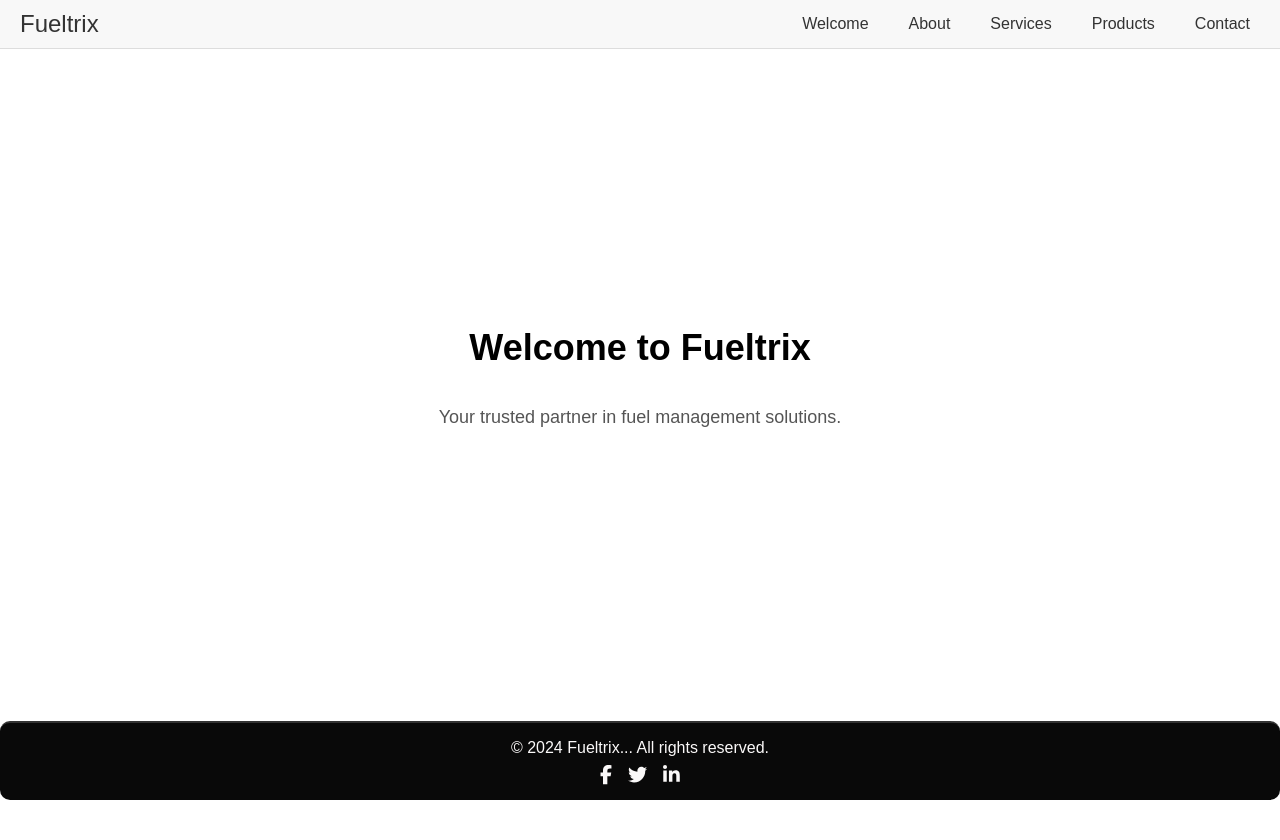
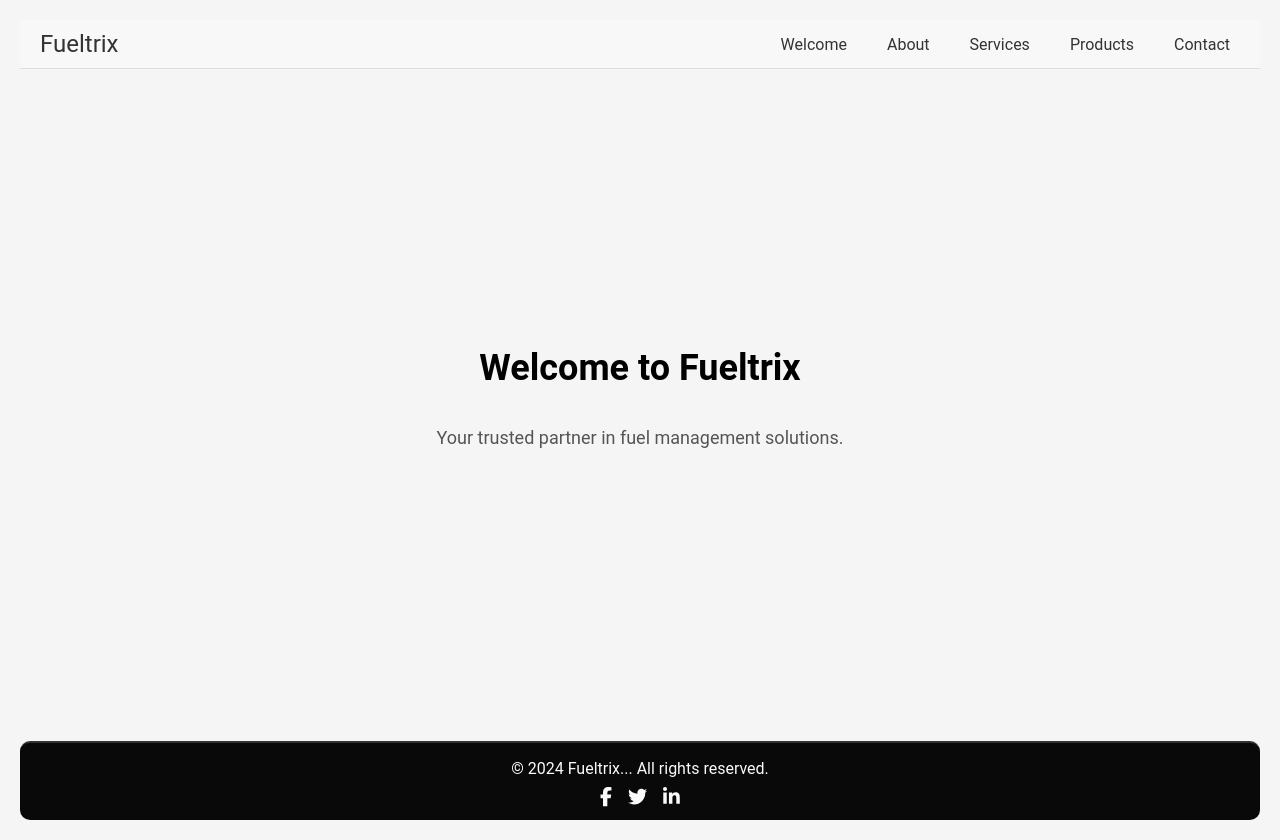
Before and after one commit to MalinduHettiarachchi/Fueltrix-, a React (Create React App) app in the folder fueltrix/: page / in a window 1280 px wide. Before the commit the page ends 807 px from the top, so only its background shows below. Built offline with nearby package versions, Linux system fonts and the light colour scheme.

Commit message:
Update Footer

```diff
--- a/fueltrix/src/components/Welcome.css
+++ b/fueltrix/src/components/Welcome.css
@@ -3,7 +3,11 @@
   display: flex;
   flex-direction: column;
   min-height: 100vh;
+  font-family: 'Roboto', sans-serif; /* Example modern font */
+  background-color: #f5f5f5;
+  padding: 20px;
 }
+
 
 .container {
   flex-grow: 1;
```
